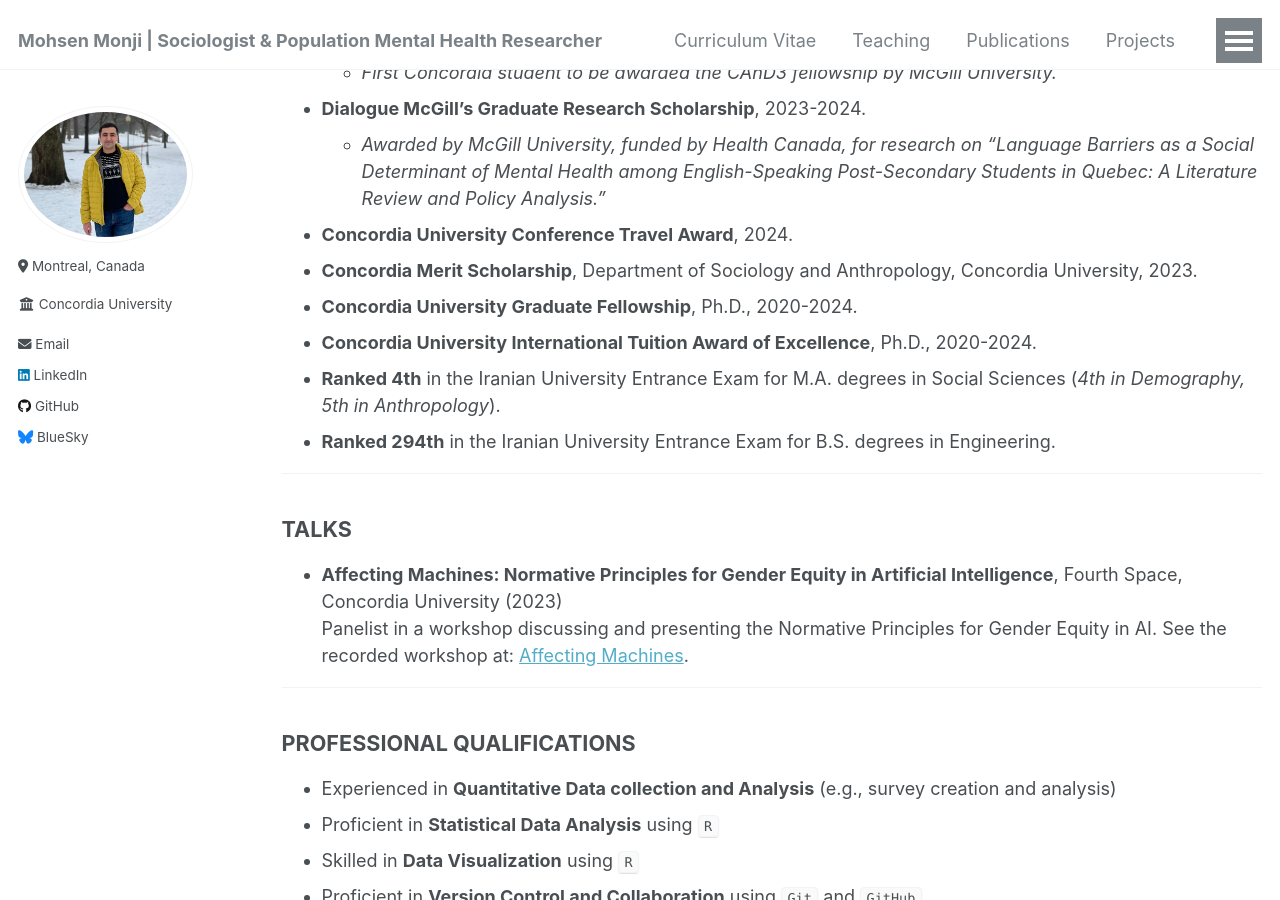
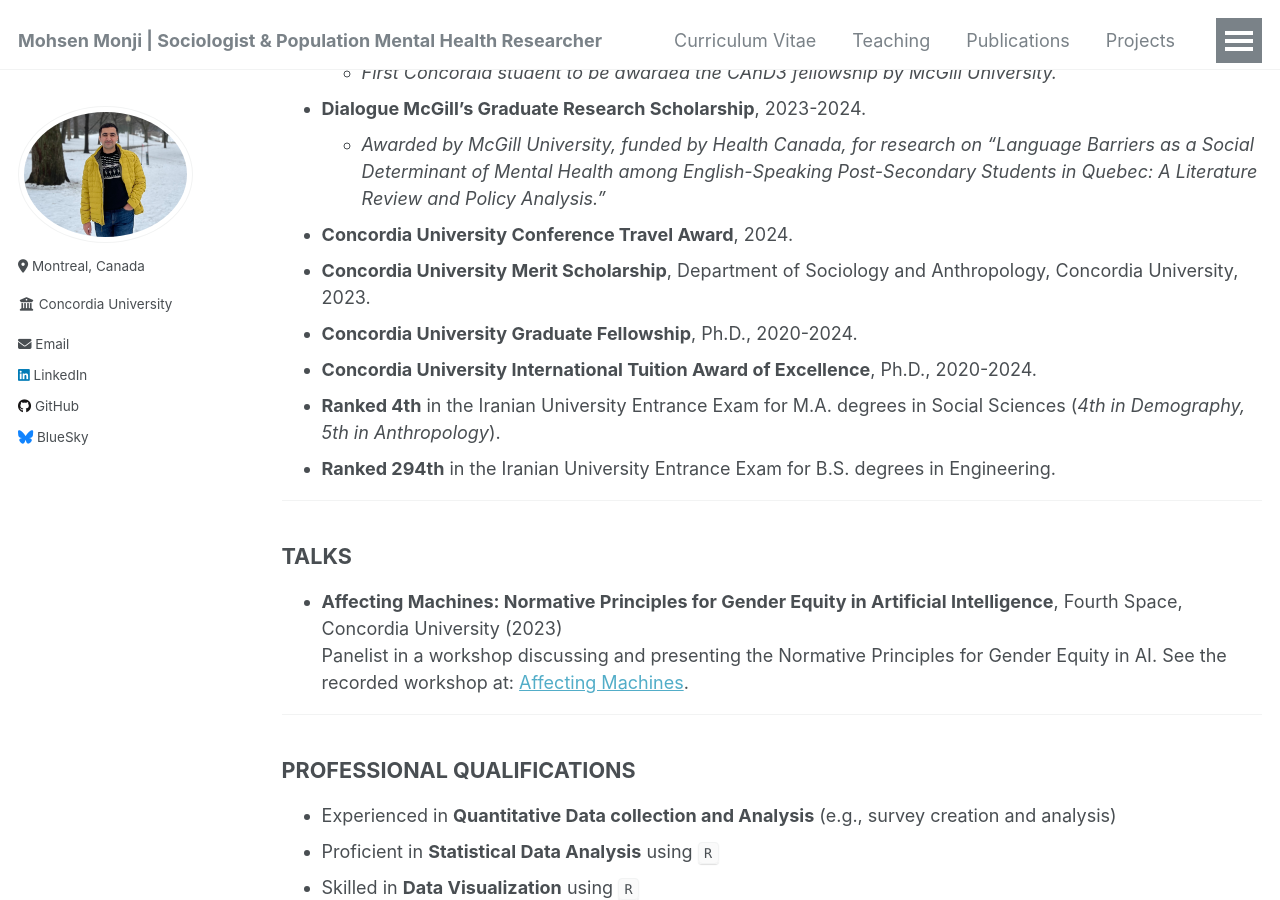
Before and after one commit to Mohsnmonji/mohsnmonji.github.io, a Jekyll site: the page built from _pages/Curriculum Vitae.md, in a window 1280 px wide and 900 px high, scrolled down 2653 px. Built offline with Jekyll 4.4.1, drawn with Linux system fonts in a browser that asks for light colours.

Commit message:
Update Curriculum Vitae.md

```diff
--- a/_pages/Curriculum Vitae.md
+++ b/_pages/Curriculum Vitae.md
@@ -96,7 +96,7 @@ redirect_from:
 - **Dialogue McGill’s Graduate Research Scholarship**, 2023-2024.
   - *Awarded by McGill University, funded by Health Canada, for research on “Language Barriers as a Social Determinant of Mental Health among English-Speaking Post-Secondary Students in Quebec: A Literature Review and Policy Analysis.”*
 - **Concordia University Conference Travel Award**, 2024.
-- **Concordia Merit Scholarship**, Department of Sociology and Anthropology, Concordia University, 2023.
+- **Concordia University Merit Scholarship**, Department of Sociology and Anthropology, Concordia University, 2023.
 - **Concordia University Graduate Fellowship**, Ph.D., 2020-2024.
 - **Concordia University International Tuition Award of Excellence**, Ph.D., 2020-2024.
 - **Ranked 4th** in the Iranian University Entrance Exam for M.A. degrees in Social Sciences (*4th in Demography, 5th in Anthropology*).
```
